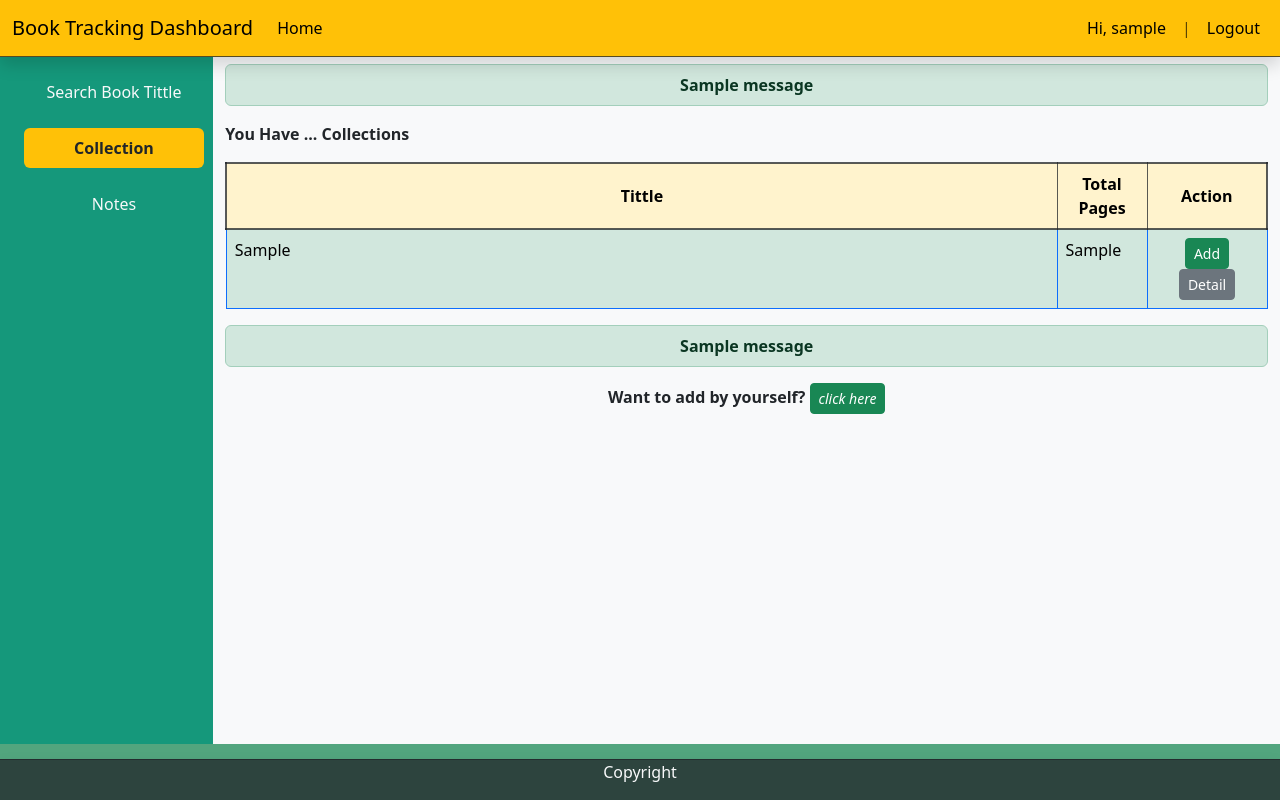
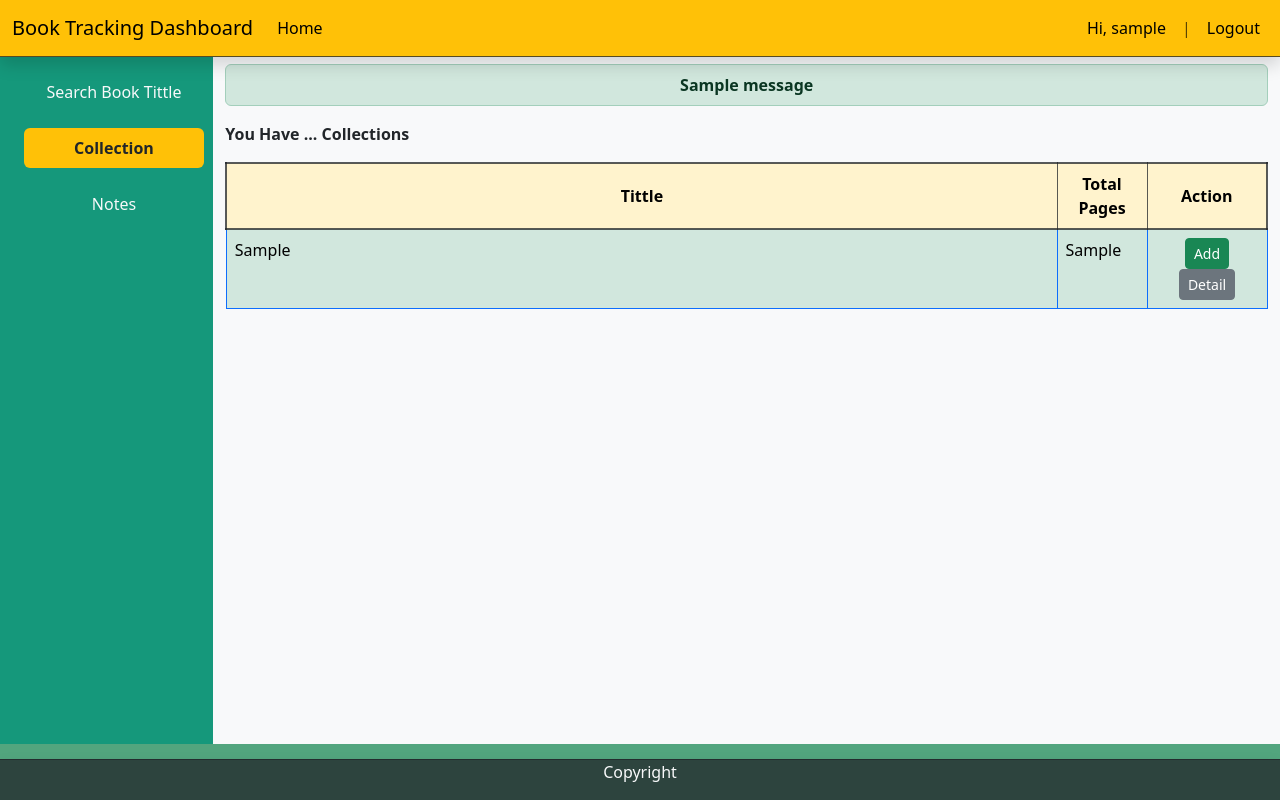
Before and after one commit to epsentosa/book-reading-tracker, a Flask app: page /collections in a window 1280 px wide. Run offline with Flask 2, Linux system fonts and the light colour scheme; the visitor is signed in with stand-in values (Sample User, id 1); tables that the repository leaves empty or names only in its code hold one stand-in row (values such as "Sample post"); one stand-in notice (Sample message) is shown; some libraries are stand-ins or nearby versions.

Commit message:
add modal confirmation when click add book collection

```diff
--- a/books/routes.py
+++ b/books/routes.py
@@ -187,7 +187,8 @@
 
         with mysql.connection.cursor() as cursor:
             tittle_check = "SELECT tittle FROM books WHERE tittle = %s;"
-            insert_query = """INSERT INTO books (tittle,num_pages,publication_date,isbn,publisher_id,author_id,added_by)
+            insert_query = """INSERT INTO books (tittle,num_pages,publication_date,
+                            isbn,publisher_id,author_id,added_by)
                             VALUES (%s,%s,%s,%s,%s,%s,%s);"""
             cursor.execute(tittle_check,(tittle,))
             is_registered = cursor.fetchone()
@@ -228,7 +229,7 @@
             cursor.execute(insert_query,(member_id,book_id))
             mysql.connection.commit()
 
-        flash("Book Registration Successful",category='success')
+        flash("New book added to Collections",category='success')
         return redirect(url_for('site.collection'))
 
 @site.route('/collections',methods = ['GET','POST'])
@@ -257,4 +258,4 @@
     return render_template('collection.html',form=search_form,result=result, \
             start_page=start_page,current_page=i)
 
-    #TODO create modal confirmation when click add book to collection --> and repair in collections (flash message)
+    #TODO repair and modify Collections Page (action button, pagination, etc)
--- a/books/templates/collection.html
+++ b/books/templates/collection.html
@@ -58,19 +58,4 @@
   </table>
   {% endif %}
 
-  {% with message = get_flashed_messages(with_categories=true) %}
-    {% if message %}
-        {% for category,msg in message %}
-          {% if category == 'success' %}
-            <div class="alert alert-success text-center fw-bold py-2" role="alert">{{ msg }}</div>
-          {% else %}
-            <div class="alert alert-danger text-center fw-bold py-2" role="alert">{{ msg }}</div>
-          {% endif %}
-        {% endfor %}
-        <div class="text-center fw-bold" role="alert">Want to add by yourself?
-          <button type="button" class="btn btn-sm btn-success fst-italic" data-bs-toggle="modal"
-          data-bs-target="#add">click here</button></div>
-    {% endif %}
-  {% endwith %}
-
 {% endblock %}
```
Also changed, not shown: books/templates/search.html (+28 -5 lines).
